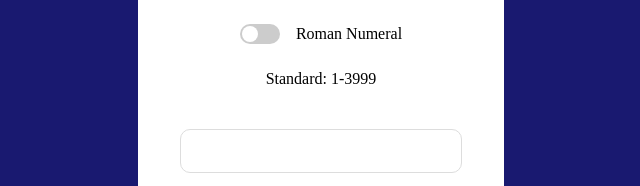
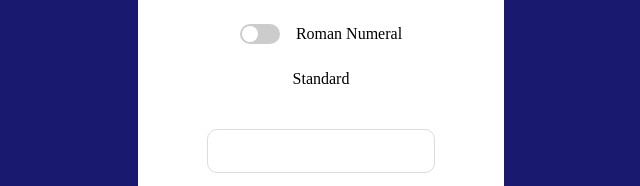
Before and after one commit to Benjamin-Henke/calculator-test, a plain HTML site: page index.html in a window 1280 px wide. Shown: the part 128-314 px from the top of the page, 319-959 px from the left. Drawn offline with Linux system fonts and the light colour scheme.

Commit message:
updated standard language, moved css styles around

```diff
--- a/calculator.js
+++ b/calculator.js
@@ -189,7 +189,7 @@ function updateMode() {
     modeText.textContent = "Roman Numeral: ";
     helpText.textContent = "I, V, X, L, C, D, M";
   } else {
-    modeText.textContent = "Standard: ";
-    helpText.textContent = "1-3999";
+    modeText.textContent = "Standard";
+    helpText.textContent = "";
   }
 };
--- a/index.html
+++ b/index.html
@@ -19,8 +19,8 @@
       </div>
 
       <div class="mode-info">
-        <span class="mode" id="mode">Standard:</span>
-        <span class="help-text" id="helpText">1-3999</span>
+        <span class="mode" id="mode">Standard</span>
+        <span class="help-text" id="helpText"></span>
       </div>
 
       <div class="summary-container" id="summary">
--- a/style.css
+++ b/style.css
@@ -42,6 +42,7 @@ button:hover {
     display: flex;
     flex-direction: column;
     align-items: center;
+    width: 100%;
 }
 
 .calculator {
@@ -56,6 +57,27 @@ button:hover {
   padding: 10px;
   min-width: 250px;
   text-align: center;
+}
+
+.summary-container {
+    margin-top: 15px;
+    display: flex;
+    flex-direction: row;
+    align-items: center;
+    justify-content: center;
+    gap: 0.25rem;
+    border: 1px solid #ddd;
+    border-radius: 10px;
+    width: 80%;
+    padding: 5px;
+    height: 2rem;
+}
+
+.result {
+  font-weight: 200;
+  font-size: 1.5rem;
+  padding-top: 15px;
+  padding-bottom: 15px;
 }
 
 .inputs {
@@ -95,36 +117,12 @@ button:hover {
     margin-top: 10px;
 }
 
-.summary-container {
-    margin-top: 15px;
-    display: flex;
-    flex-direction: row;
-    align-items: center;
-    justify-content: center;
-    gap: 0.25rem;
-    border: 1px solid #ddd;
-    border-radius: 10px;
-    width: 100%;
-    padding: 5px;
-    height: 2rem;
-}
-
-.result {
-  font-weight: 200;
-  font-size: 1.5rem;
-  padding-top: 15px;
-  padding-bottom: 15px;
-}
 
 input[type=number]::-webkit-outer-spin-button,
 input[type=number]::-webkit-inner-spin-button {
   -webkit-appearance: none;
   margin: 0;
 }
-
-
-
-
 
 .toggle {
   display: flex;
```
